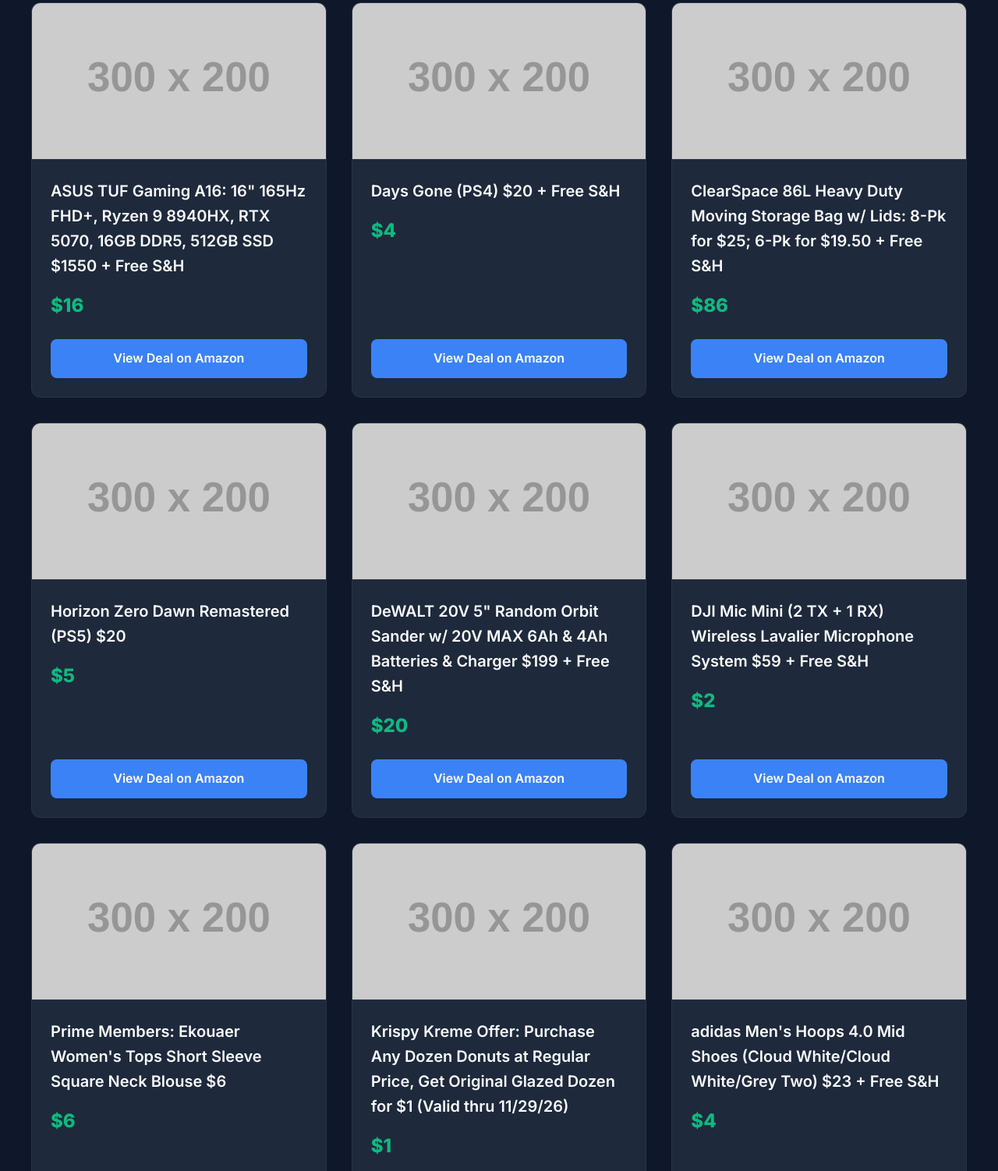
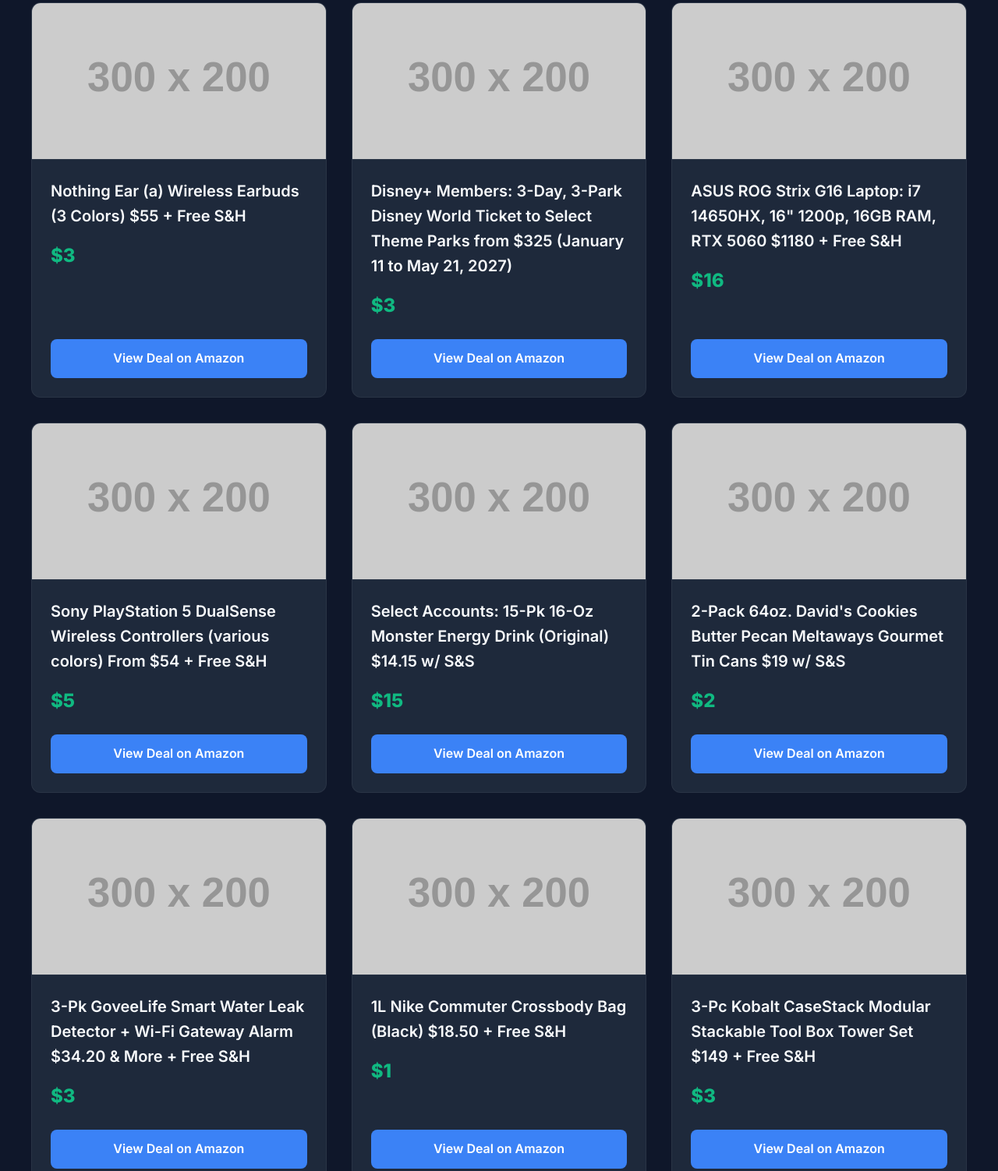
Before and after one commit to littlejosh1233/daily-deals, a plain HTML site: page docs/index.html in a window 1280 px wide. Shown: the part 228-1730 px from the top of the page at 78% size. Drawn offline with Linux system fonts and the light colour scheme; placeholder pictures from the web are drawn by us.

Commit message:
Auto-update daily deals Thu 11/19/2026

```diff
--- a/docs/index.html
+++ b/docs/index.html
@@ -157,15 +157,47 @@
 
     <header>
         <h1>Daily Tech Deals</h1>
-        <p class="subtitle">The best, hand-picked PC parts and gaming gear. Updated November 18, 2026, 03:55 PM.</p>
+        <p class="subtitle">The best, hand-picked PC parts and gaming gear. Updated November 19, 2026, 04:00 PM.</p>
     </header>
 
     <div class="container">
 
         <div class="card">
-            <img src="https://via.placeholder.com/300x200?text=Top+Deal" alt="ASUS TUF Gaming A16: 16" 165Hz FHD+, Ryzen 9 8940HX, RTX 5070, 16GB DDR5, 512GB SSD $1550 + Free S&H" class="card-img">
+            <img src="https://via.placeholder.com/300x200?text=Top+Deal" alt="Nothing Ear (a) Wireless Earbuds (3 Colors) $55 + Free S&H" class="card-img">
             <div class="card-content">
-                <h2 class="card-title">ASUS TUF Gaming A16: 16" 165Hz FHD+, Ryzen 9 8940HX, RTX 5070, 16GB DDR5, 512GB SSD $1550 + Free S&H</h2>
+                <h2 class="card-title">Nothing Ear (a) Wireless Earbuds (3 Colors) $55 + Free S&H</h2>
+                <div class="card-price-row">
+                    <div>
+                        <span class="price">$3</span>
+
+                    </div>
+
+                </div>
+                <!-- This links to the product using YOUR affiliate tag -->
+                <a href="https://slickdeals.net/f/20301969-nothing-ear-a-true-wireless-anc-in-ear-earbuds-various-colors-55-free-shipping?utm_source=rss&utm_content=fp&utm_medium=RSS2?tag=little1233s-20" target="_blank" class="btn">View Deal on Amazon</a>
+            </div>
+        </div>
+
+        <div class="card">
+            <img src="https://via.placeholder.com/300x200?text=Top+Deal" alt="Disney+ Members: 3-Day, 3-Park Disney World Ticket to Select Theme Parks from $325 (January 11 to May 21, 2027)" class="card-img">
+            <div class="card-content">
+                <h2 class="card-title">Disney+ Members: 3-Day, 3-Park Disney World Ticket to Select Theme Parks from $325 (January 11 to May 21, 2027)</h2>
+                <div class="card-price-row">
+                    <div>
+                        <span class="price">$3</span>
+
+                    </div>
+
+                </div>
+                <!-- This links to the product using YOUR affiliate tag -->
+                <a href="https://slickdeals.net/f/20328999-disney-subscribers-disney-world-ticket-offer-3-day-tickets-starting-at-325-tax-no-magic-kingdom-fyi-january-11-through-may-21-2027?utm_source=rss&utm_content=fp&utm_medium=RSS2?tag=little1233s-20" target="_blank" class="btn">View Deal on Amazon</a>
+            </div>
+        </div>
+
+        <div class="card">
+            <img src="https://via.placeholder.com/300x200?text=Top+Deal" alt="ASUS ROG Strix G16 Laptop: i7 14650HX, 16" 1200p, 16GB RAM, RTX 5060 $1180 + Free S&H" class="card-img">
+            <div class="card-content">
+                <h2 class="card-title">ASUS ROG Strix G16 Laptop: i7 14650HX, 16" 1200p, 16GB RAM, RTX 5060 $1180 + Free S&H</h2>
                 <div class="card-price-row">
                     <div>
                         <span class="price">$16</span>
@@ -174,46 +206,14 @@
 
                 </div>
                 <!-- This links to the product using YOUR affiliate tag -->
-                <a href="https://slickdeals.net/f/20331936-asus-tuf-gaming-a16-16-165hz-fhd-ryzen-9-8940hx-rtx-5070-16gb-ddr5-512gb-ssd-1549-99?utm_source=rss&utm_content=fp&utm_medium=RSS2?tag=little1233s-20" target="_blank" class="btn">View Deal on Amazon</a>
+                <a href="https://slickdeals.net/f/20344431-asus-rog-strix-g16-laptop-i7-14650hx-16-1200p-16gb-ram-rtx-5060-1180-free-s-h?utm_source=rss&utm_content=fp&utm_medium=RSS2?tag=little1233s-20" target="_blank" class="btn">View Deal on Amazon</a>
             </div>
         </div>
 
         <div class="card">
-            <img src="https://via.placeholder.com/300x200?text=Top+Deal" alt="Days Gone (PS4) $20 + Free S&H" class="card-img">
+            <img src="https://via.placeholder.com/300x200?text=Top+Deal" alt="Sony PlayStation 5 DualSense Wireless Controllers (various colors) From $54 + Free S&H" class="card-img">
             <div class="card-content">
-                <h2 class="card-title">Days Gone (PS4) $20 + Free S&H</h2>
-                <div class="card-price-row">
-                    <div>
-                        <span class="price">$4</span>
-
-                    </div>
-
-                </div>
-                <!-- This links to the product using YOUR affiliate tag -->
-                <a href="https://slickdeals.net/f/20317611-days-gone-playstation-4-19-99?utm_source=rss&utm_content=fp&utm_medium=RSS2?tag=little1233s-20" target="_blank" class="btn">View Deal on Amazon</a>
-            </div>
-        </div>
-
-        <div class="card">
-            <img src="https://via.placeholder.com/300x200?text=Top+Deal" alt="ClearSpace 86L Heavy Duty Moving Storage Bag w/ Lids: 8-Pk for $25; 6-Pk for $19.50 + Free S&H" class="card-img">
-            <div class="card-content">
-                <h2 class="card-title">ClearSpace 86L Heavy Duty Moving Storage Bag w/ Lids: 8-Pk for $25; 6-Pk for $19.50 + Free S&H</h2>
-                <div class="card-price-row">
-                    <div>
-                        <span class="price">$86</span>
-
-                    </div>
-
-                </div>
-                <!-- This links to the product using YOUR affiliate tag -->
-                <a href="https://slickdeals.net/f/20317254-clearspace-86l-heavy-duty-moving-storage-bag-w-lids-8-pk-for-25-6-pk-for-19-50-free-s-h?utm_source=rss&utm_content=fp&utm_medium=RSS2?tag=little1233s-20" target="_blank" class="btn">View Deal on Amazon</a>
-            </div>
-        </div>
-
-        <div class="card">
-            <img src="https://via.placeholder.com/300x200?text=Top+Deal" alt="Horizon Zero Dawn Remastered (PS5) $20" class="card-img">
-            <div class="card-content">
-                <h2 class="card-title">Horizon Zero Dawn Remastered (PS5) $20</h2>
+                <h2 class="card-title">Sony PlayStation 5 DualSense Wireless Controllers (various colors) From $54 + Free S&H</h2>
                 <div class="card-price-row">
                     <div>
                         <span class="price">$5</span>
@@ -222,30 +222,30 @@
 
                 </div>
                 <!-- This links to the product using YOUR affiliate tag -->
-                <a href="https://slickdeals.net/f/20317608-horizon-zero-dawn-remastered-playstation-5-19-99?utm_source=rss&utm_content=fp&utm_medium=RSS2?tag=little1233s-20" target="_blank" class="btn">View Deal on Amazon</a>
+                <a href="https://slickdeals.net/f/20317353-sony-playstation-5-dualsense-wireless-controllers-various-colors-from-54-free-s-h?utm_source=rss&utm_content=fp&utm_medium=RSS2?tag=little1233s-20" target="_blank" class="btn">View Deal on Amazon</a>
             </div>
         </div>
 
         <div class="card">
-            <img src="https://via.placeholder.com/300x200?text=Top+Deal" alt="DeWALT 20V 5" Random Orbit Sander w/ 20V MAX 6Ah & 4Ah Batteries & Charger $199 + Free S&H" class="card-img">
+            <img src="https://via.placeholder.com/300x200?text=Top+Deal" alt="Select Accounts: 15-Pk 16-Oz Monster Energy Drink (Original) $14.15 w/ S&S" class="card-img">
             <div class="card-content">
-                <h2 class="card-title">DeWALT 20V 5" Random Orbit Sander w/ 20V MAX 6Ah & 4Ah Batteries & Charger $199 + Free S&H</h2>
+                <h2 class="card-title">Select Accounts: 15-Pk 16-Oz Monster Energy Drink (Original) $14.15 w/ S&S</h2>
                 <div class="card-price-row">
                     <div>
-                        <span class="price">$20</span>
+                        <span class="price">$15</span>
 
                     </div>
 
                 </div>
                 <!-- This links to the product using YOUR affiliate tag -->
-                <a href="https://slickdeals.net/f/20325414-dewalt-20-volt-lithium-ion-cordless-5-in-random-orbit-sander-with-20v-max-lithium-ion-6-0ah-and-4-0ah-batteries-and-charger-199?utm_source=rss&utm_content=fp&utm_medium=RSS2?tag=little1233s-20" target="_blank" class="btn">View Deal on Amazon</a>
+                <a href="https://slickdeals.net/f/20347554-sns-ac-14-15-or-12-48-15-pack-16-oz-monster-energy-drink-original-at-amazon-94-3-each?utm_source=rss&utm_content=fp&utm_medium=RSS2?tag=little1233s-20" target="_blank" class="btn">View Deal on Amazon</a>
             </div>
         </div>
 
         <div class="card">
-            <img src="https://via.placeholder.com/300x200?text=Top+Deal" alt="DJI Mic Mini (2 TX + 1 RX) Wireless Lavalier Microphone System $59 + Free S&H" class="card-img">
+            <img src="https://via.placeholder.com/300x200?text=Top+Deal" alt="2-Pack 64oz. David's Cookies Butter Pecan Meltaways Gourmet Tin Cans $19 w/ S&S" class="card-img">
             <div class="card-content">
-                <h2 class="card-title">DJI Mic Mini (2 TX + 1 RX) Wireless Lavalier Microphone System $59 + Free S&H</h2>
+                <h2 class="card-title">2-Pack 64oz. David's Cookies Butter Pecan Meltaways Gourmet Tin Cans $19 w/ S&S</h2>
                 <div class="card-price-row">
                     <div>
                         <span class="price">$2</span>
@@ -254,30 +254,30 @@
 
                 </div>
                 <!-- This links to the product using YOUR affiliate tag -->
-                <a href="https://slickdeals.net/f/20325426-59-dji-mic-mini-2-tx-1-rx-wireless-lavalier-microphone-system-at-amazon?utm_source=rss&utm_content=fp&utm_medium=RSS2?tag=little1233s-20" target="_blank" class="btn">View Deal on Amazon</a>
+                <a href="https://slickdeals.net/f/20347899-sns-18-99-or-16-99-2-pack-64oz-david-s-cookies-butter-pecan-meltaways-gourmet-tin-cans-at-amazon?utm_source=rss&utm_content=fp&utm_medium=RSS2?tag=little1233s-20" target="_blank" class="btn">View Deal on Amazon</a>
             </div>
         </div>
 
         <div class="card">
-            <img src="https://via.placeholder.com/300x200?text=Top+Deal" alt="Prime Members: Ekouaer Women's Tops Short Sleeve Square Neck Blouse $6" class="card-img">
+            <img src="https://via.placeholder.com/300x200?text=Top+Deal" alt="3-Pk GoveeLife Smart Water Leak Detector + Wi-Fi Gateway Alarm $34.20 & More + Free S&H" class="card-img">
             <div class="card-content">
-                <h2 class="card-title">Prime Members: Ekouaer Women's Tops Short Sleeve Square Neck Blouse $6</h2>
+                <h2 class="card-title">3-Pk GoveeLife Smart Water Leak Detector + Wi-Fi Gateway Alarm $34.20 & More + Free S&H</h2>
                 <div class="card-price-row">
                     <div>
-                        <span class="price">$6</span>
+                        <span class="price">$3</span>
 
                     </div>
 
                 </div>
                 <!-- This links to the product using YOUR affiliate tag -->
-                <a href="https://slickdeals.net/f/20326803-prime-members-ekouaer-women-s-tops-short-sleeve-square-neck-blouse-6?utm_source=rss&utm_content=fp&utm_medium=RSS2?tag=little1233s-20" target="_blank" class="btn">View Deal on Amazon</a>
+                <a href="https://slickdeals.net/f/20321130-3-pk-goveelife-smart-water-leak-detector-wifi-gateway-alarm-34-20-more-free-shipping?utm_source=rss&utm_content=fp&utm_medium=RSS2?tag=little1233s-20" target="_blank" class="btn">View Deal on Amazon</a>
             </div>
         </div>
 
         <div class="card">
-            <img src="https://via.placeholder.com/300x200?text=Top+Deal" alt="Krispy Kreme Offer: Purchase Any Dozen Donuts at Regular Price, Get Original Glazed Dozen for $1 (Valid thru 11/29/26)" class="card-img">
+            <img src="https://via.placeholder.com/300x200?text=Top+Deal" alt="1L Nike Commuter Crossbody Bag (Black) $18.50 + Free S&H" class="card-img">
             <div class="card-content">
-                <h2 class="card-title">Krispy Kreme Offer: Purchase Any Dozen Donuts at Regular Price, Get Original Glazed Dozen for $1 (Valid thru 11/29/26)</h2>
+                <h2 class="card-title">1L Nike Commuter Crossbody Bag (Black) $18.50 + Free S&H</h2>
                 <div class="card-price-row">
                     <div>
                         <span class="price">$1</span>
@@ -286,46 +286,46 @@
 
                 </div>
                 <!-- This links to the product using YOUR affiliate tag -->
-                <a href="https://slickdeals.net/f/20333499-buy-a-dozen-krispy-kreme-doughnuts-get-another-dozen-for-1?utm_source=rss&utm_content=fp&utm_medium=RSS2?tag=little1233s-20" target="_blank" class="btn">View Deal on Amazon</a>
+                <a href="https://slickdeals.net/f/20321715-1l-nike-commuter-crossbody-bag-black-18-50-free-shipping?utm_source=rss&utm_content=fp&utm_medium=RSS2?tag=little1233s-20" target="_blank" class="btn">View Deal on Amazon</a>
             </div>
         </div>
 
         <div class="card">
-            <img src="https://via.placeholder.com/300x200?text=Top+Deal" alt="adidas Men's Hoops 4.0 Mid Shoes (Cloud White/Cloud White/Grey Two) $23 + Free S&H" class="card-img">
+            <img src="https://via.placeholder.com/300x200?text=Top+Deal" alt="3-Pc Kobalt CaseStack Modular Stackable Tool Box Tower Set $149 + Free S&H" class="card-img">
             <div class="card-content">
-                <h2 class="card-title">adidas Men's Hoops 4.0 Mid Shoes (Cloud White/Cloud White/Grey Two) $23 + Free S&H</h2>
+                <h2 class="card-title">3-Pc Kobalt CaseStack Modular Stackable Tool Box Tower Set $149 + Free S&H</h2>
                 <div class="card-price-row">
                     <div>
-                        <span class="price">$4</span>
+                        <span class="price">$3</span>
 
                     </div>
 
                 </div>
                 <!-- This links to the product using YOUR affiliate tag -->
-                <a href="https://slickdeals.net/f/20331204-adidas-men-s-hoops-mid-classic-shoes-cloud-white-cloud-white-grey-two-23?utm_source=rss&utm_content=fp&utm_medium=RSS2?tag=little1233s-20" target="_blank" class="btn">View Deal on Amazon</a>
+                <a href="https://slickdeals.net/f/20325906-149-fs-kobalt-casestack-3-piece-modular-tool-box-tower-set-lowe-s?utm_source=rss&utm_content=fp&utm_medium=RSS2?tag=little1233s-20" target="_blank" class="btn">View Deal on Amazon</a>
             </div>
         </div>
 
         <div class="card">
-            <img src="https://via.placeholder.com/300x200?text=Top+Deal" alt="NIIMBOT D110 Bluetooth Label Printer Machine $7 + Free S&H" class="card-img">
+            <img src="https://via.placeholder.com/300x200?text=Top+Deal" alt="NZXT H5 Flow RGB Compact ATX Mid-Tower Case: Black $70, White $60 + Free S&H" class="card-img">
             <div class="card-content">
-                <h2 class="card-title">NIIMBOT D110 Bluetooth Label Printer Machine $7 + Free S&H</h2>
+                <h2 class="card-title">NZXT H5 Flow RGB Compact ATX Mid-Tower Case: Black $70, White $60 + Free S&H</h2>
                 <div class="card-price-row">
                     <div>
-                        <span class="price">$110</span>
+                        <span class="price">$5</span>
 
                     </div>
 
                 </div>
                 <!-- This links to the product using YOUR affiliate tag -->
-                <a href="https://slickdeals.net/f/20324082-niimbot-d110-d11-h-bluetooth-thermal-label-maker-7-free-s-h?utm_source=rss&utm_content=fp&utm_medium=RSS2?tag=little1233s-20" target="_blank" class="btn">View Deal on Amazon</a>
+                <a href="https://slickdeals.net/f/20321817-69-99-nzxt-h5-flow-rgb-compact-atx-mid-tower-pc-case-black-at-amazon?utm_source=rss&utm_content=fp&utm_medium=RSS2?tag=little1233s-20" target="_blank" class="btn">View Deal on Amazon</a>
             </div>
         </div>
 
         <div class="card">
-            <img src="https://via.placeholder.com/300x200?text=Top+Deal" alt="2-Pk JOYROOM 2-Port up to 125W Car Chargers $11" class="card-img">
+            <img src="https://via.placeholder.com/300x200?text=Top+Deal" alt="DJI Mic Mini Wireless Lavalier Microphone w/ 2x TX + 1x RX + Charging Case $79 + Free S&H & More" class="card-img">
             <div class="card-content">
-                <h2 class="card-title">2-Pk JOYROOM 2-Port up to 125W Car Chargers $11</h2>
+                <h2 class="card-title">DJI Mic Mini Wireless Lavalier Microphone w/ 2x TX + 1x RX + Charging Case $79 + Free S&H & More</h2>
                 <div class="card-price-row">
                     <div>
                         <span class="price">$2</span>
@@ -334,23 +334,23 @@
 
                 </div>
                 <!-- This links to the product using YOUR affiliate tag -->
-                <a href="https://slickdeals.net/f/20327688-prime-members-2-pk-joyroom-2-port-up-to-125w-car-charger-10-98-free-shipping?utm_source=rss&utm_content=fp&utm_medium=RSS2?tag=little1233s-20" target="_blank" class="btn">View Deal on Amazon</a>
+                <a href="https://slickdeals.net/f/20335386-dji-mic-mini-2-tx-1-rx-charging-case-ultralight-detail-rich-audio-more-79?utm_source=rss&utm_content=fp&utm_medium=RSS2?tag=little1233s-20" target="_blank" class="btn">View Deal on Amazon</a>
             </div>
         </div>
 
         <div class="card">
-            <img src="https://via.placeholder.com/300x200?text=Top+Deal" alt="50"x60" Bedsure Faux Fur Sherpa Throw Blanket (Tie Dye Grey) $12" class="card-img">
+            <img src="https://via.placeholder.com/300x200?text=Top+Deal" alt="Shinobi: Art of Vengeance Deluxe Edition (Switch 2 Game-Key Card) $25" class="card-img">
             <div class="card-content">
-                <h2 class="card-title">50"x60" Bedsure Faux Fur Sherpa Throw Blanket (Tie Dye Grey) $12</h2>
+                <h2 class="card-title">Shinobi: Art of Vengeance Deluxe Edition (Switch 2 Game-Key Card) $25</h2>
                 <div class="card-price-row">
                     <div>
-                        <span class="price">$50</span>
+                        <span class="price">$2</span>
 
                     </div>
 
                 </div>
                 <!-- This links to the product using YOUR affiliate tag -->
-                <a href="https://slickdeals.net/f/20328354-50-x60-bedsure-gentlesoft-fluffy-faux-fur-throw-blanket-w-sherpa-fleece-grey-11-99-free-shipping-w-prime-or-on-35?utm_source=rss&utm_content=fp&utm_medium=RSS2?tag=little1233s-20" target="_blank" class="btn">View Deal on Amazon</a>
+                <a href="https://slickdeals.net/f/20340168-shinobi-art-of-vengeance-deluxe-edition-nintendo-switch-2-24-99-free-shipping-w-prime-or-on-35?utm_source=rss&utm_content=fp&utm_medium=RSS2?tag=little1233s-20" target="_blank" class="btn">View Deal on Amazon</a>
             </div>
         </div>
 
```
